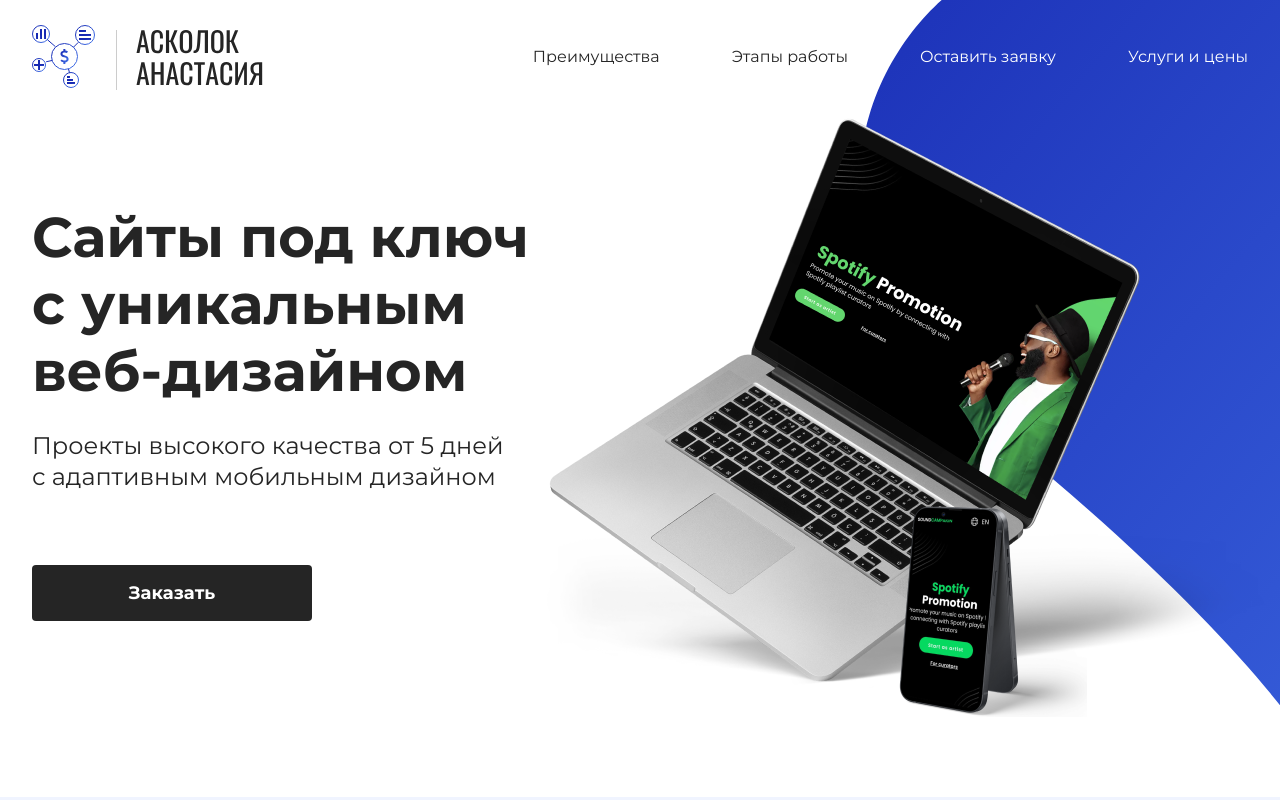
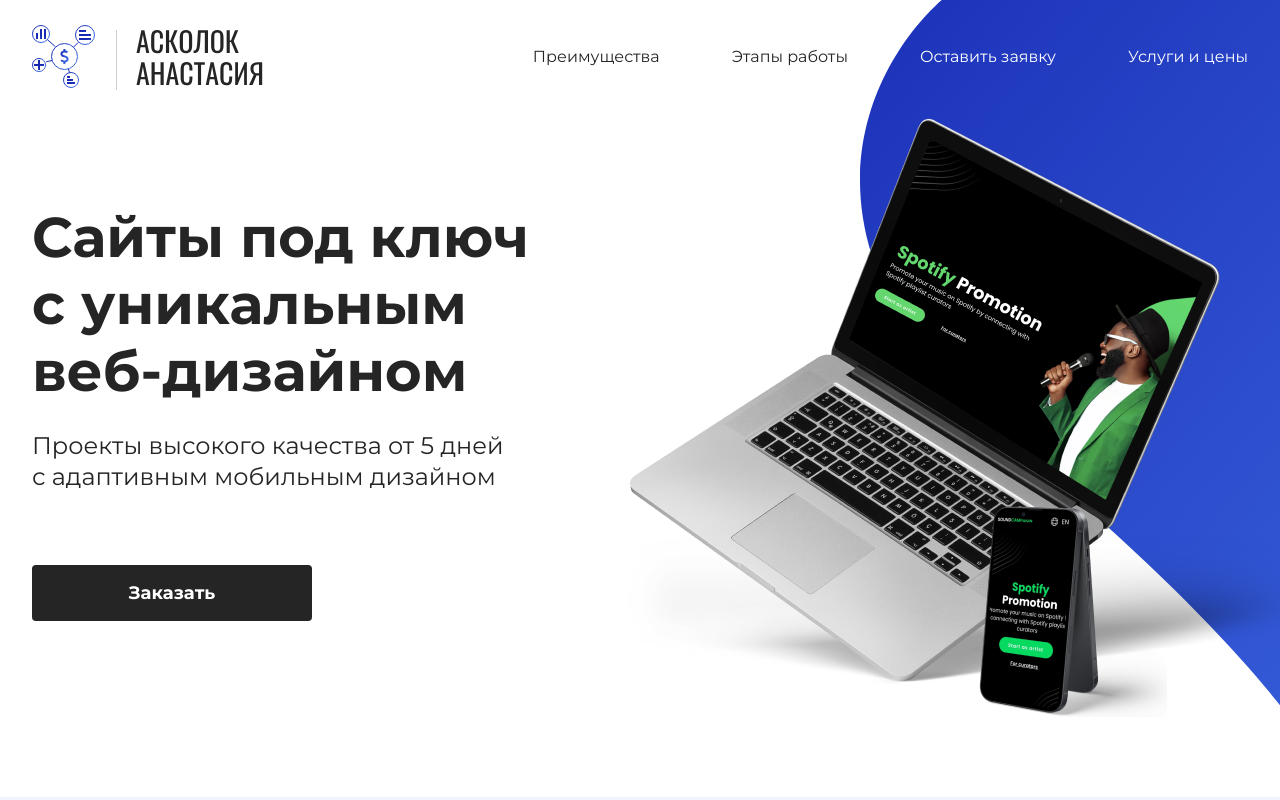
Before and after one commit to SoftRyzen-internship/askolok-website-development, a Next.js app: page / in a window 1280 px wide. Shown: the top 800 px of the page. Built offline with nearby package versions, Linux system fonts and the light colour scheme.

Commit message:
fix mac position

```diff
--- a/styles/globals.css
+++ b/styles/globals.css
@@ -85,7 +85,7 @@
   @media (min-width: 1280px) {
     .decorations::before {
       background-image: url('/images/hero/mac-desktop@1x.png');
-      background-position: right 13px bottom 80px;
+      background-position: right calc(-67px + (100vw - 1280px) / 2) bottom 80px;
     }
 
     @media (min-device-pixel-ratio: 2), (min-resolution: 192dpi), (min-resolution: 2dppx) {
@@ -103,6 +103,10 @@
   }
 
   @media (min-width: 1440px) {
+    .decorations::before {
+      background-position: right 13px bottom 80px;
+    }
+
     .decorations::after {
       background-image: url('/images/hero/wave-desktop-b.svg');
       background-position: right -100px bottom;
```
